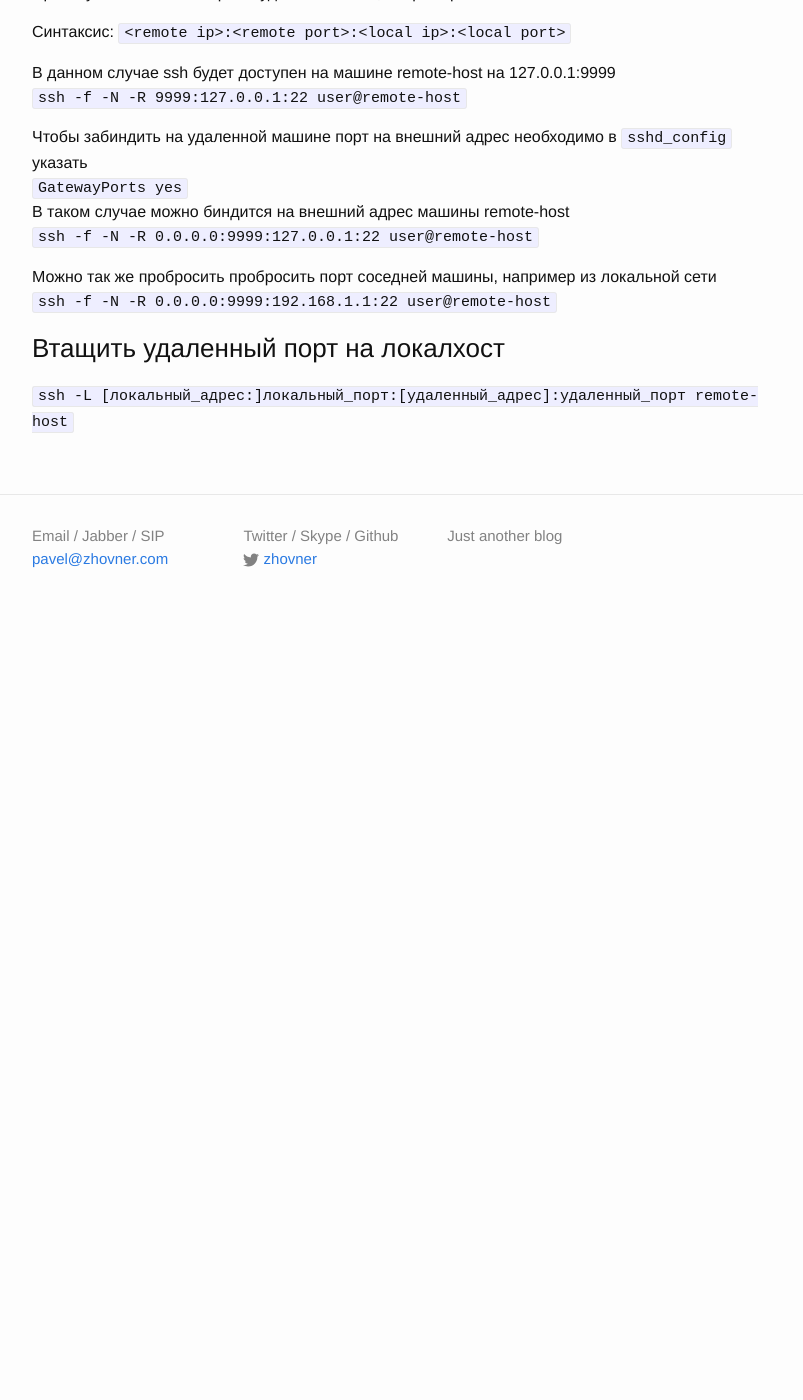
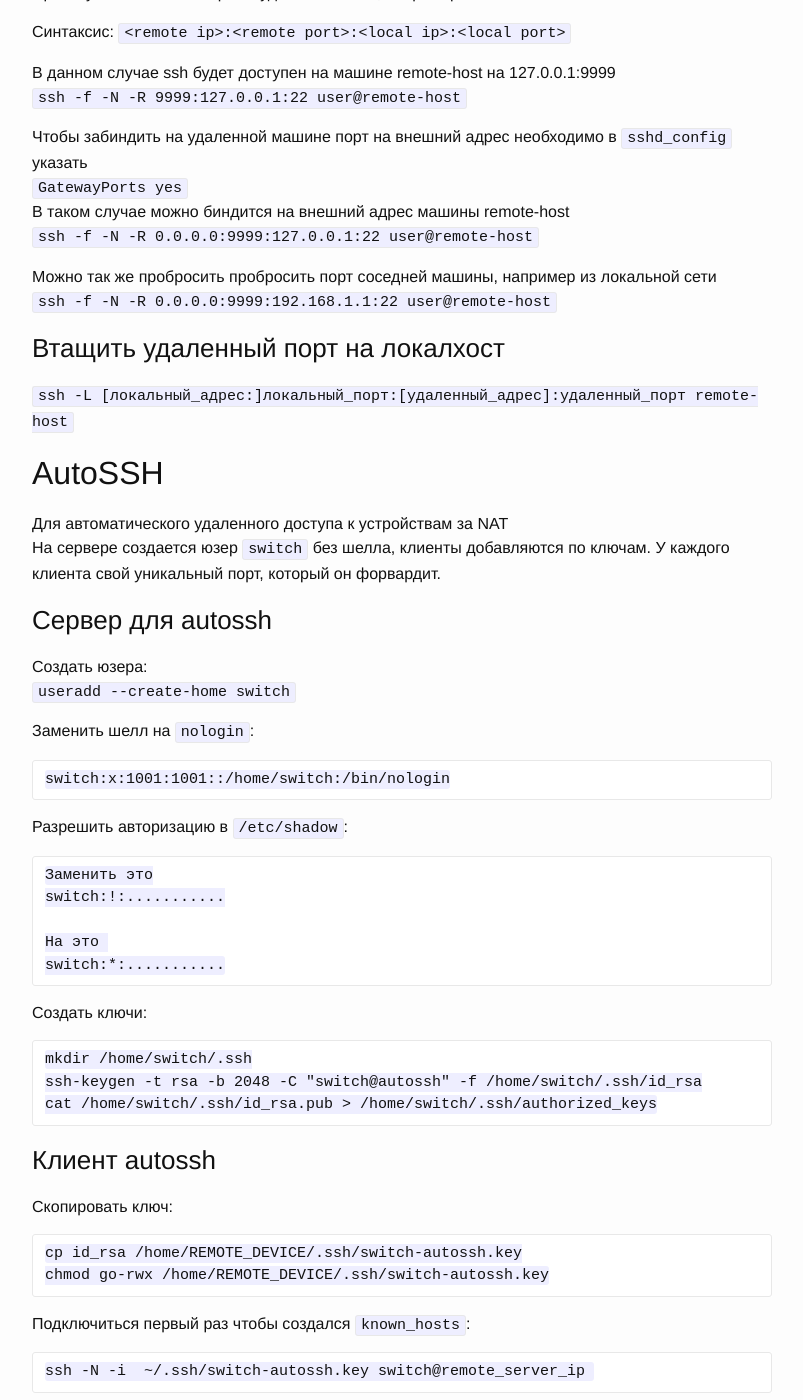
Before and after one commit to zhovner/zhovner.github.com, a Jekyll site: the page built from _posts/2014-09-07-ssh.markdown, in a window 1280 px wide and 1400 px high, scrolled down 792 px. Shown: the whole window, without its empty margins (238-1041 px from the left). Built offline with Jekyll 4.4.1, drawn with Linux system fonts in a browser that asks for light colours; comment, search, counter and statistics services are not loaded; before the commit the page ends 1422 px from its top, so only the background shows below that; some of the changed text lies outside the part shown.

Commit message:
Updated '_posts/2014-09-07-ssh.markdown' via CloudCannon

````diff
--- a/_posts/2014-09-07-ssh.markdown
+++ b/_posts/2014-09-07-ssh.markdown
@@ -47,3 +47,78 @@ title: SSH
 ### Втащить удаленный порт на локалхост
 
 `ssh -L [локальный_адрес:]локальный_порт:[удаленный_адрес]:удаленный_порт remote-host`
+
+## AutoSSH
+Для автоматического удаленного доступа к устройствам за NAT
+На сервере создается юзер `switch` без шелла, клиенты добавляются по ключам. У каждого клиента свой уникальный порт, который он форвардит.
+
+### Сервер для autossh
+
+Создать юзера:
+`useradd --create-home switch`
+
+Заменить шелл на `nologin`:
+```
+switch:x:1001:1001::/home/switch:/bin/nologin
+```
+
+Разрешить авторизацию в `/etc/shadow`:
+```
+Заменить это
+switch:!:...........
+
+На это
+switch:*:...........
+```
+
+Создать ключи:
+```
+mkdir /home/switch/.ssh
+ssh-keygen -t rsa -b 2048 -C "switch@autossh" -f /home/switch/.ssh/id_rsa
+cat /home/switch/.ssh/id_rsa.pub > /home/switch/.ssh/authorized_keys
+```
+
+### Клиент autossh
+
+Скопировать ключ:
+```
+cp id_rsa /home/REMOTE_DEVICE/.ssh/switch-autossh.key
+chmod go-rwx /home/REMOTE_DEVICE/.ssh/switch-autossh.key
+```
+
+Подключиться первый раз чтобы создался `known_hosts`:
+```
+ssh -N -i  ~/.ssh/switch-autossh.key switch@remote_server_ip
+```
+
+Настроить демон autossh:
+```
+# /etc/systemd/system/autossh.service
+# --------------------------------
+
+[Unit]
+Description=Keeps a tunnel to zhovner.switch open
+After=ssh.service
+
+[Service]
+Environment=AUTOSSH_GATETIME=0
+
+# -p [PORT]
+# -l [user]
+# -M 0 --> no monitoring
+# -N Just open the connection and do nothing (not interactive)
+# -R remote forwarding <remote ip>:<remote port>:<local ip>:<local port>
+# -R can be more than one
+ExecStart=/usr/bin/autossh -M 0 -q -N  -o "ServerAliveInterval 30" -o "ServerAliveCountMax 3" -p 222  -R 123.123.123.123:9122:127.0.0.1:22 -i /root/.ssh/switch-autossh.key switch@123.123.123.123
+
+# Wait 30 seconds before start. Dirty hack to maximum portability because of After=network.target mess.
+ExecStartPre=/bin/sleep 30
+
+ExecStop=killall -s KILL autossh
+
+RestartSec=5
+Restart=always
+
+[Install]
+WantedBy=multi-user.target
+```
````
